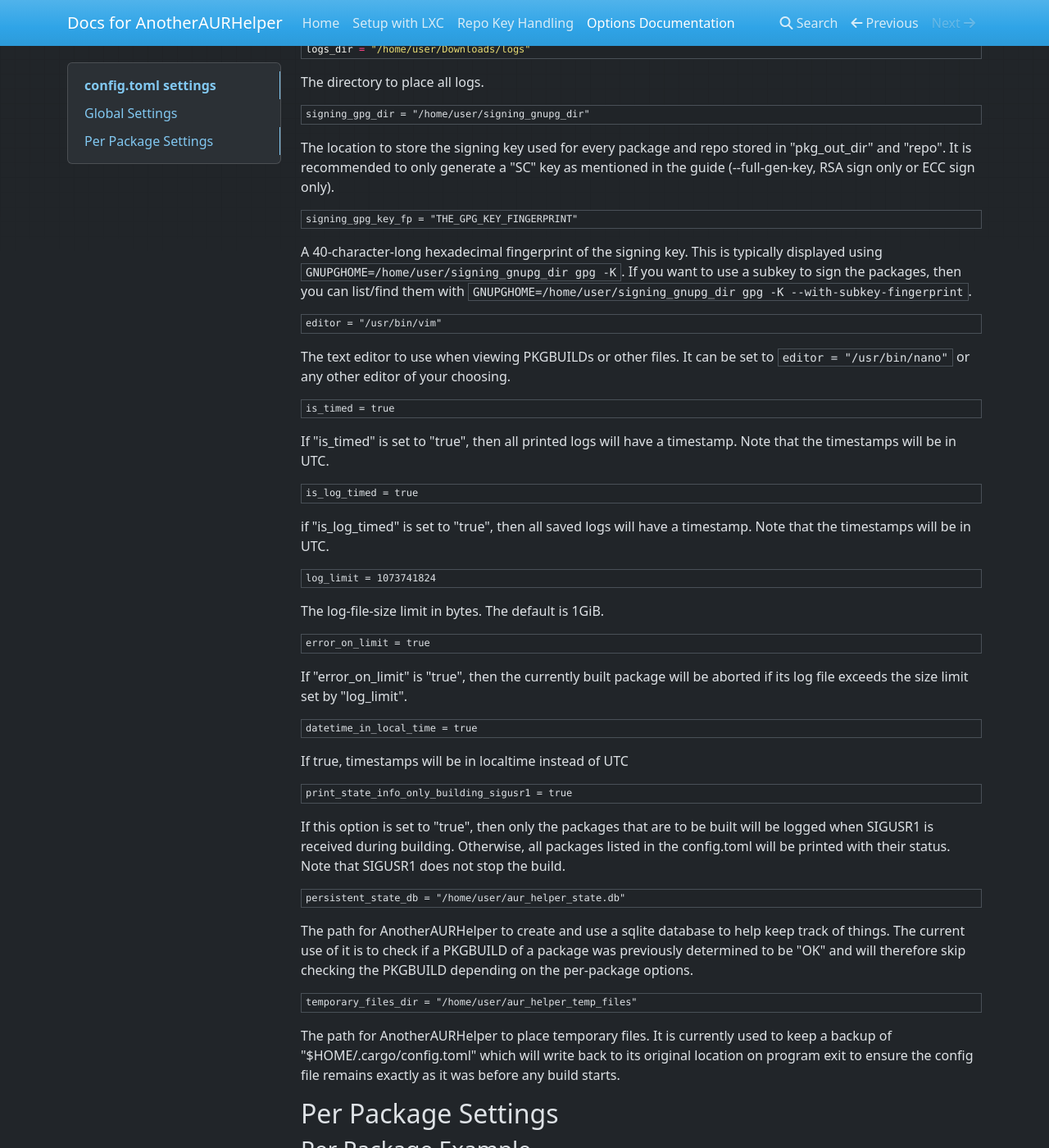
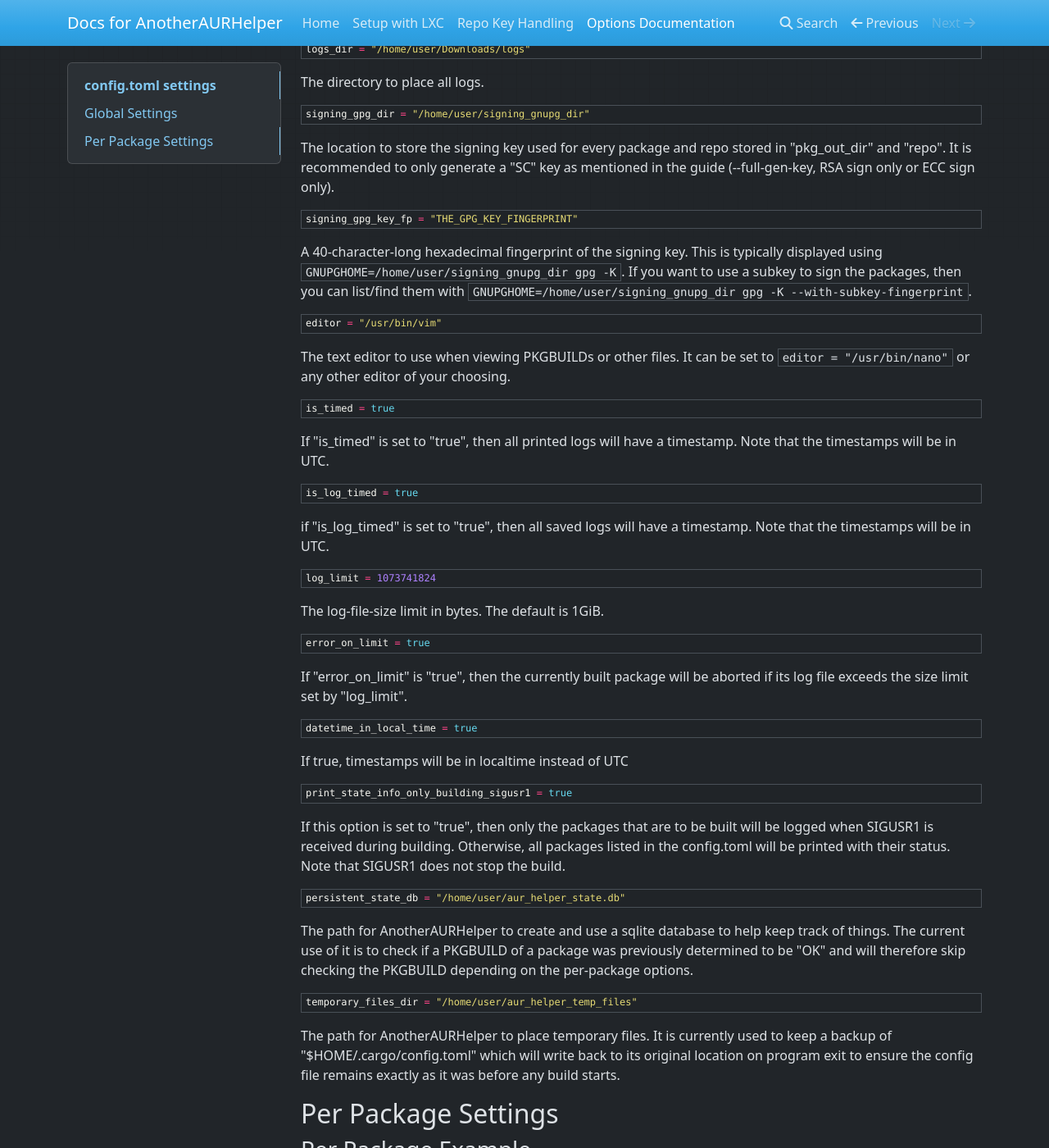
Before and after one commit to Stephen-Seo/AnotherAURHelper, an MkDocs documentation site: the page built from docs/config.md, in a window 1280 px wide and 1400 px high, scrolled down 753 px. Shown: the whole window at 82% size. Built offline with MkDocs 1.6.1, drawn with Linux system fonts in a browser that asks for light colours; part of the change alters nothing that is shown; some of the changed text lies outside the part shown.

```diff
--- a/docs/config.md
+++ b/docs/config.md
@@ -2,31 +2,37 @@
 
 ## Global Settings
 
+    :::toml
     chroot = "/home/user/Downloads/chroot"
 
 Location of the chroot.
 
+    :::toml
     tmpfs = false
 
 If set to true, creates a new directory, sets it up with tmpfs, and copies the
 chroot to it (recommended to have +32GiB ram if this option is used).
 
+    :::toml
     pkg_out_dir = "/home/user/pkgs_out"
 
 The location to place built packages. Should be the same location for the
 repository tar file.
 
+    :::toml
     repo = "/home/user/pkgs_out/custom.db.tar"
 
 The repository (tar) file. Change "custom" to any other name to change the name
 of the repository
 
+    :::toml
     clones_dir = "/home/user/Downloads/aur"
 
 The location to place the AUR-package-git-clones. Each subdirectory in this
 directory should have a PKGBUILD and .SRCINFO as each AUR package should have
 these files.
 
+    :::toml
     gpg_dir = "/home/user/gnupg_dir"
 
 The location of the GNUPGHOME dir. This keeps track of gpg keys and is used to
@@ -35,16 +41,19 @@ verify sources within PKGBUILDs that use a gpg key. If a build fails due to an
 --recv-keys FINGERPRINT` or `GNUPGHOME=/home/user/gnupg_dir gpg --import <
 pub_key_file` to save a signer's public key.
 
+    :::toml
     logs_dir = "/home/user/Downloads/logs"
 
 The directory to place all logs.
 
+    :::toml
     signing_gpg_dir = "/home/user/signing_gnupg_dir"
 
 The location to store the signing key used for every package and repo stored in
 "pkg\_out\_dir" and "repo". It is recommended to only generate a "SC" key as
 mentioned in the guide (--full-gen-key, RSA sign only or ECC sign only).
 
+    :::toml
     signing_gpg_key_fp = "THE_GPG_KEY_FINGERPRINT"
 
 A 40-character-long hexadecimal fingerprint of the signing key. This is
@@ -52,34 +61,41 @@ typically displayed using `GNUPGHOME=/home/user/signing_gnupg_dir gpg -K`. If
 you want to use a subkey to sign the packages, then you can list/find them with
 `GNUPGHOME=/home/user/signing_gnupg_dir gpg -K --with-subkey-fingerprint`.
 
+    :::toml
     editor = "/usr/bin/vim"
 
 The text editor to use when viewing PKGBUILDs or other files. It can be set to
 `editor = "/usr/bin/nano"` or any other editor of your choosing.
 
+    :::toml
     is_timed = true
 
 If "is\_timed" is set to "true", then all printed logs will have a timestamp.
 Note that the timestamps will be in UTC.
 
+    :::toml
     is_log_timed = true
 
 if "is\_log\_timed" is set to "true", then all saved logs will have a timestamp.
 Note that the timestamps will be in UTC.
 
+    :::toml
     log_limit = 1073741824
 
 The log-file-size limit in bytes. The default is 1GiB.
 
+    :::toml
     error_on_limit = true
 
 If "error\_on\_limit" is "true", then the currently built package will be
 aborted if its log file exceeds the size limit set by "log\_limit".
 
+    :::toml
     datetime_in_local_time = true
 
 If true, timestamps will be in localtime instead of UTC
 
+    :::toml
     print_state_info_only_building_sigusr1 = true
 
 If this option is set to "true", then only the packages that are to be built
@@ -87,6 +103,7 @@ will be logged when SIGUSR1 is received during building. Otherwise, all packages
 listed in the config.toml will be printed with their status. Note that SIGUSR1
 does not stop the build.
 
+    :::toml
     persistent_state_db = "/home/user/aur_helper_state.db"
 
 The path for AnotherAURHelper to create and use a sqlite database to help keep
@@ -94,6 +111,7 @@ track of things. The current use of it is to check if a PKGBUILD of a package
 was previously determined to be "OK" and will therefore skip checking the
 PKGBUILD depending on the per-package options.
 
+    :::toml
     temporary_files_dir = "/home/user/aur_helper_temp_files"
 
 The path for AnotherAURHelper to place temporary files. It is currently used to
```
